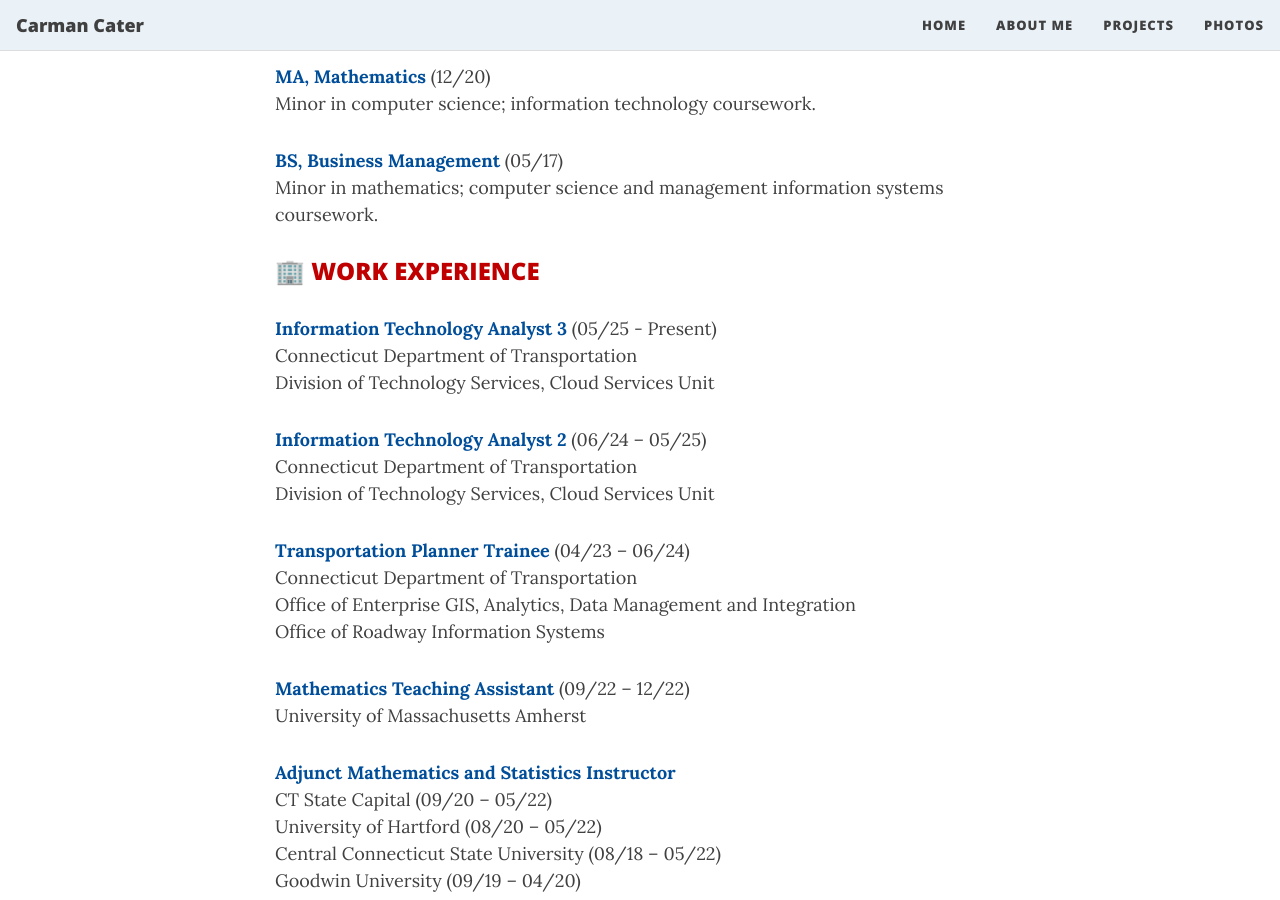
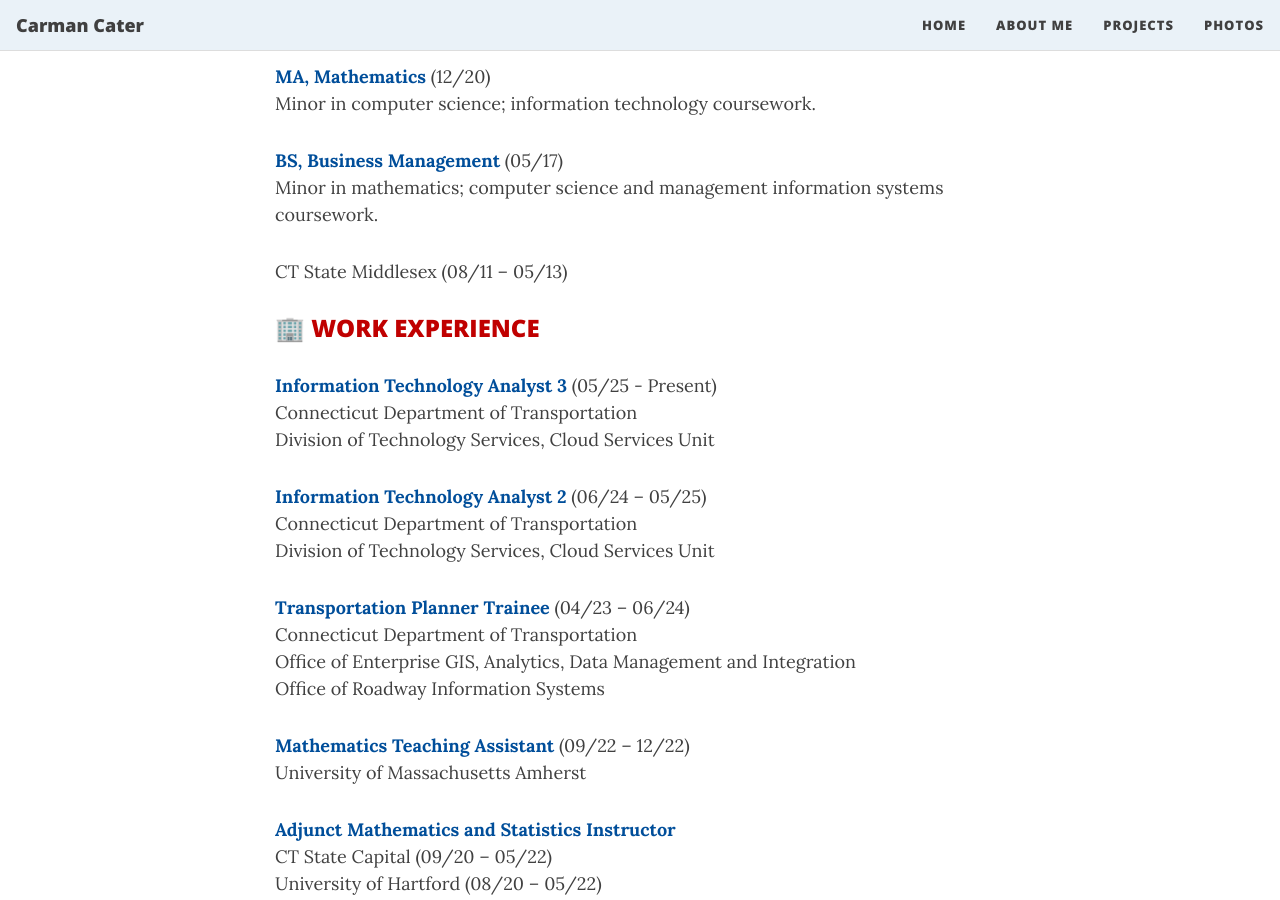
Before and after one commit to carmancater/carmancater.github.io, a Jekyll site: the page built from aboutme.md, in a window 1280 px wide and 900 px high, scrolled down 316 px. Built offline with Jekyll 4.4.1, drawn with Linux system fonts in a browser that asks for light colours; nearby versions of some CDN libraries; emoji names are drawn with the system emoji font.

Commit message:
Update aboutme.md

```diff
--- a/aboutme.md
+++ b/aboutme.md
@@ -13,6 +13,8 @@
 
 <span style="color: #004E9A">**BS, Business Management**</span> (05/17)
 Minor in mathematics; computer science and management information systems coursework.
+
+CT State Middlesex (08/11 – 05/13)
 
 ### :office: <span style="color: #C00000">WORK EXPERIENCE</span>
 
```
